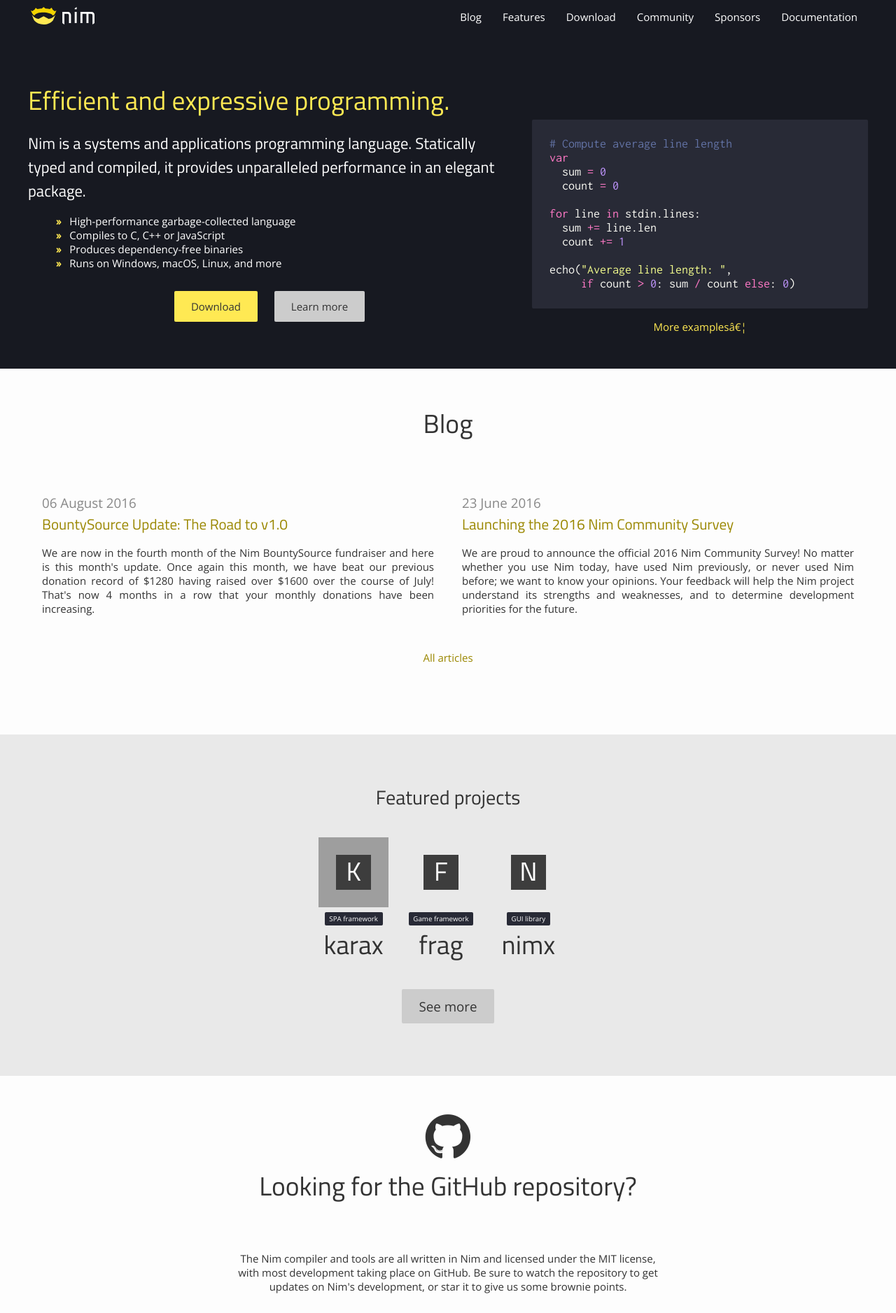
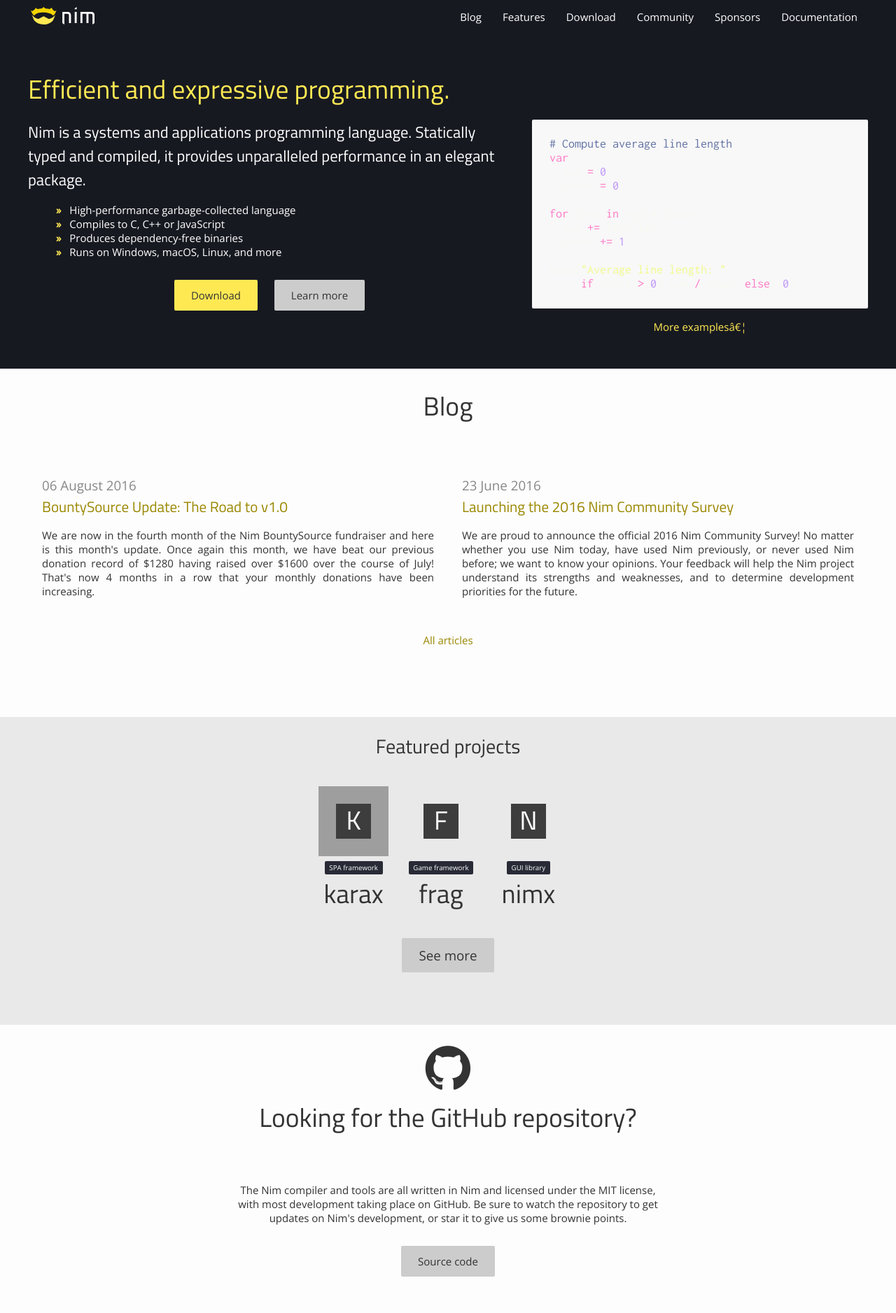
Before and after one commit to nim-lang/website, a Jekyll site: the page built from jekyll_prototype/index.html, in a window 1280 px wide. Shown: the top 1877 px of the page at 70% size. Built offline with Jekyll 4.4.1, drawn with Linux system fonts in a browser that asks for light colours; grey boxes are pictures that could not be loaded.

Commit message:
Improve CSS consistency.

```diff
--- a/jekyll_prototype/assets/css/main.scss
+++ b/jekyll_prototype/assets/css/main.scss
@@ -68,19 +68,21 @@
   code {
     font-family: "Inconsolata", monospace;
   }
-  padding: 25px;
   /*background-color: #dfdfdf;*/
+  // background-color: #f6f9fa;
+  background-color: #f8f8f8;
   border-radius: 2px;
   margin: 0;
-  margin-top: 4em;
   margin-bottom: 12pt;
-
+  padding: 10px;
   font-size: 120%;
 }
 
-div.inline figure.highlight {
-  margin-top: 0;
-  padding: 0;
+.jumbotron {
+  figure.highlight {
+    padding: 25px;
+    margin-top: 4em;
+  }
 }
 
 pre {
@@ -606,16 +608,12 @@
   float: right;
 }
 
-.center figure.highlight {
-  margin-top: 7.4em;
+div h1:first-child, div h2:first-child, div h3:first-child {
+  margin-top: 0;
 }
 
-.nimble figure.highlight {
-  margin-top: 2em;
-}
-
-.metaprogramming figure.highlight {
-  margin-top: 4.2em;
+.pure-u-1.center > img {
+    margin-bottom: 50px;
 }
 
 // Styles that apply only to medium-sized screens (small laptops for example)
```
Also changed, not shown: jekyll_prototype/features.html (+20 -22 lines).
